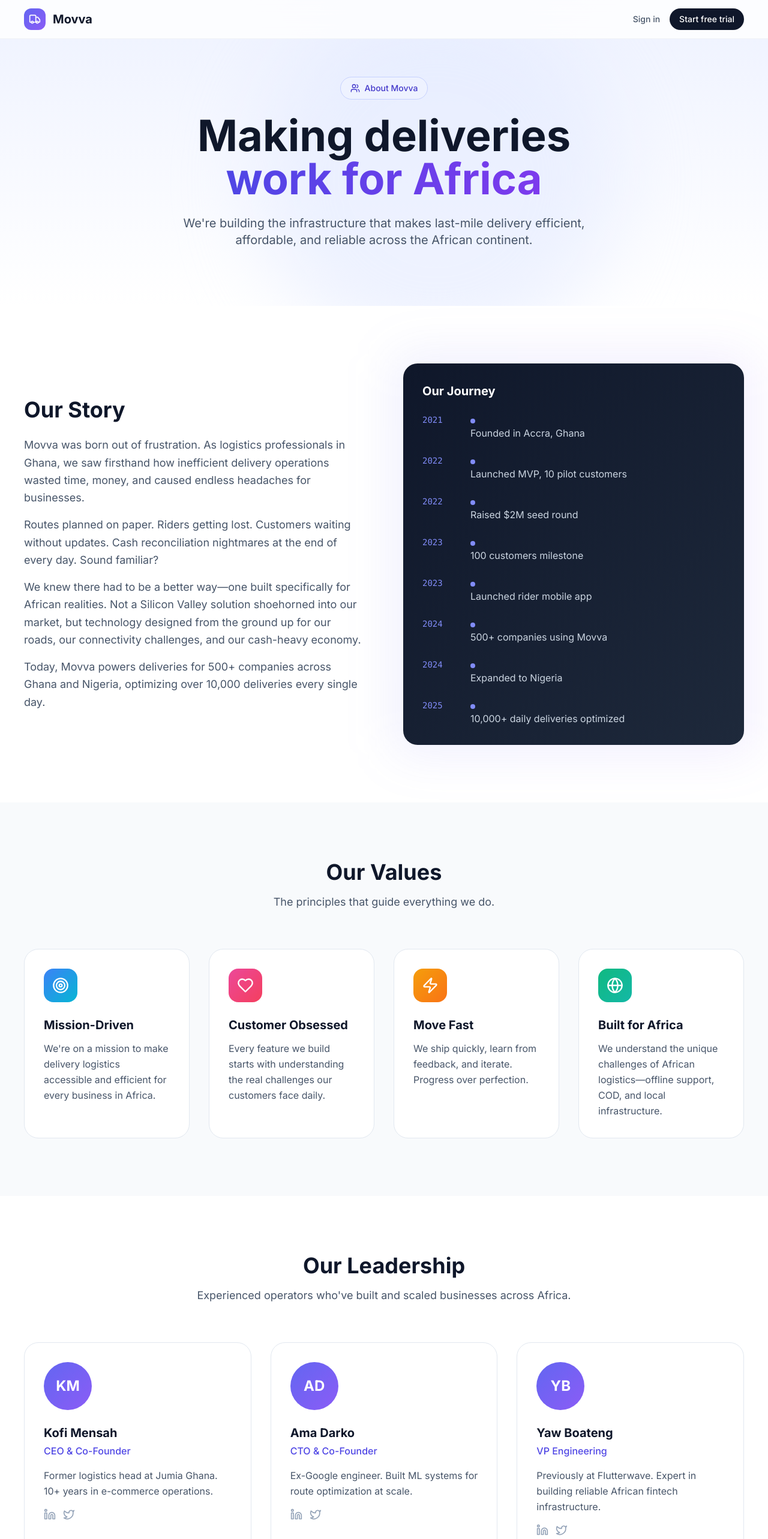
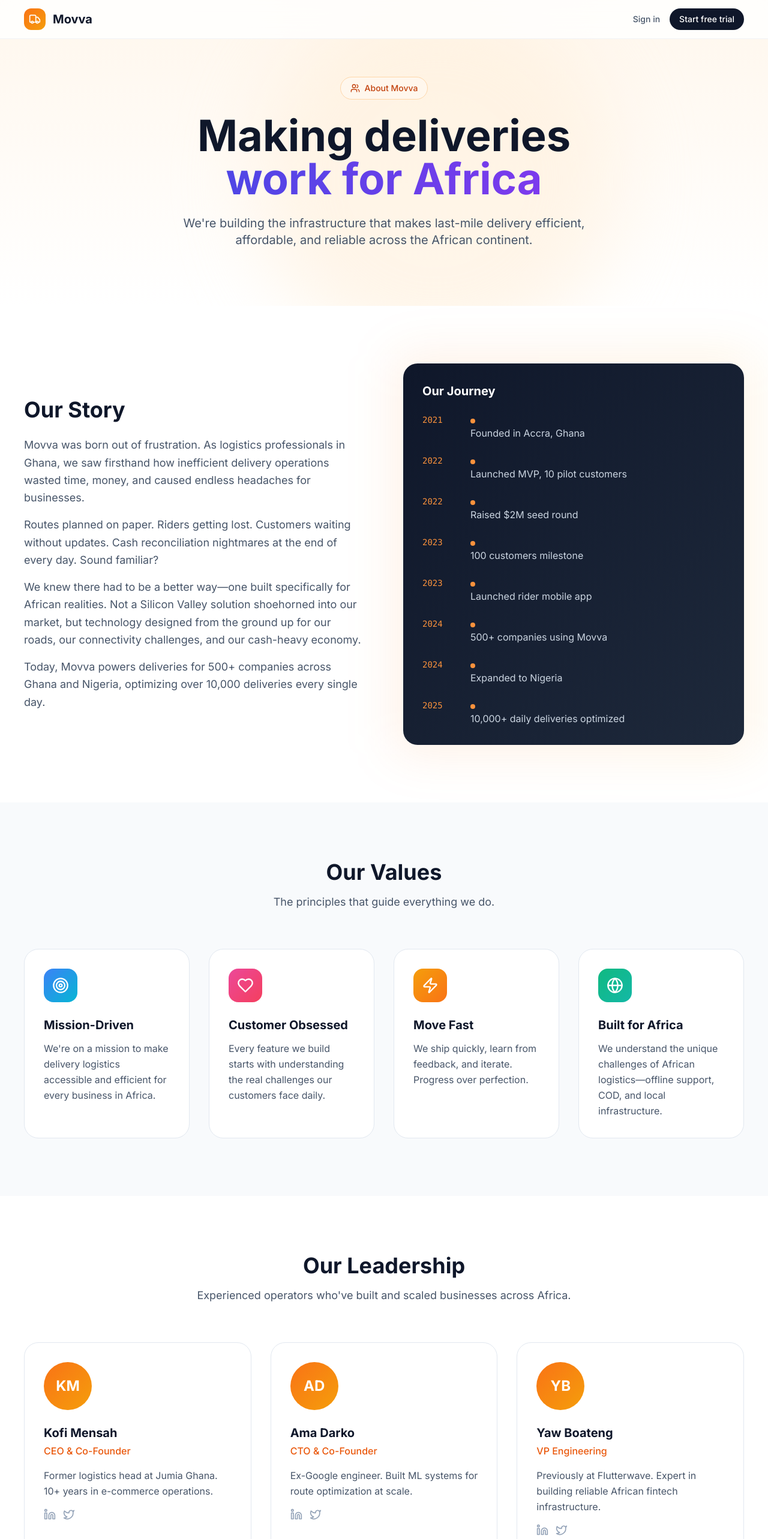
Before and after one commit to salim928/Last-Mile-Delivery-logistics-, a Next.js app in the folder frontend/: page /about in a window 1280 px wide. Shown: the top 2566 px of the page at 60% size. Built offline with nearby package versions, Linux system fonts and the light colour scheme.

Commit message:
Update About page to orange/amber branding

```diff
--- a/frontend/src/app/about/page.tsx
+++ b/frontend/src/app/about/page.tsx
@@ -102,7 +102,7 @@
         <div className="max-w-7xl mx-auto px-6 lg:px-10">
           <div className="flex items-center justify-between h-16">
             <Link href="/" className="flex items-center gap-3">
-              <div className="w-9 h-9 rounded-xl bg-gradient-to-br from-indigo-500 to-violet-500 flex items-center justify-center">
+              <div className="w-9 h-9 rounded-xl bg-gradient-to-br from-orange-500 to-amber-500 flex items-center justify-center">
                 <Truck className="w-5 h-5 text-white" />
               </div>
               <span className="text-xl font-bold text-slate-900">Movva</span>
@@ -124,14 +124,14 @@
 
       {/* Hero Section */}
       <section className="pt-32 pb-24 relative overflow-hidden">
-        <div className="absolute inset-0 bg-gradient-to-b from-indigo-50 to-white" />
-        <div className="absolute top-0 left-1/3 w-[600px] h-[600px] bg-indigo-100/50 rounded-full blur-3xl" />
+        <div className="absolute inset-0 bg-gradient-to-b from-orange-50 to-white" />
+        <div className="absolute top-0 left-1/3 w-[600px] h-[600px] bg-orange-100/50 rounded-full blur-3xl" />
 
         <div className="relative z-10 max-w-5xl mx-auto px-6 lg:px-10 text-center">
           <motion.div
             initial={{ opacity: 0, y: 20 }}
             animate={{ opacity: 1, y: 0 }}
-            className="inline-flex items-center gap-2 px-4 py-2 rounded-full bg-indigo-50 border border-indigo-200 text-sm font-medium text-indigo-700 mb-6"
+            className="inline-flex items-center gap-2 px-4 py-2 rounded-full bg-orange-50 border border-orange-200 text-sm font-medium text-orange-700 mb-6"
           >
             <Users className="w-4 h-4" />
             About Movva
@@ -201,17 +201,17 @@
               viewport={{ once: true }}
               className="relative"
             >
-              <div className="absolute -inset-4 bg-gradient-to-r from-indigo-500/10 to-violet-500/10 rounded-3xl blur-2xl" />
+              <div className="absolute -inset-4 bg-gradient-to-r from-orange-500/10 to-amber-500/10 rounded-3xl blur-2xl" />
               <div className="relative bg-gradient-to-br from-slate-900 to-slate-800 rounded-3xl p-8 text-white">
                 <h3 className="text-xl font-bold mb-6">Our Journey</h3>
                 <div className="space-y-6">
                   {milestones.map((milestone, index) => (
                     <div key={index} className="flex items-start gap-4">
-                      <span className="text-sm font-mono text-indigo-400 w-16 flex-shrink-0">
+                      <span className="text-sm font-mono text-orange-400 w-16 flex-shrink-0">
                         {milestone.year}
                       </span>
-                      <div className="flex-1">
-                        <div className="w-2 h-2 rounded-full bg-indigo-400 mt-2 mb-1" />
+                      <div className="flex-shrink-0">
+                        <div className="w-2 h-2 rounded-full bg-orange-400 mt-2 mb-1" />
                         <p className="text-slate-300">{milestone.event}</p>
                       </div>
                     </div>
@@ -272,17 +272,17 @@
                 transition={{ delay: index * 0.1 }}
                 className="bg-white rounded-3xl p-8 border border-slate-200 hover:shadow-xl hover:shadow-slate-200/50 transition-all duration-300 group"
               >
-                <div className="w-20 h-20 rounded-full bg-gradient-to-br from-indigo-500 to-violet-500 flex items-center justify-center text-white text-2xl font-bold mb-6">
+                <div className="w-20 h-20 rounded-full bg-gradient-to-br from-orange-500 to-amber-500 flex items-center justify-center text-white text-2xl font-bold mb-6">
                   {member.image}
                 </div>
                 <h3 className="text-xl font-bold text-slate-900 mb-1">{member.name}</h3>
-                <p className="text-indigo-600 font-medium mb-4">{member.role}</p>
+                <p className="text-orange-600 font-medium mb-4">{member.role}</p>
                 <p className="text-slate-600 leading-relaxed mb-4">{member.bio}</p>
                 <div className="flex gap-3">
-                  <a href="#" className="text-slate-400 hover:text-indigo-600 transition-colors">
+                  <a href="#" className="text-slate-400 hover:text-orange-600 transition-colors">
                     <Linkedin className="w-5 h-5" />
                   </a>
-                  <a href="#" className="text-slate-400 hover:text-indigo-600 transition-colors">
+                  <a href="#" className="text-slate-400 hover:text-orange-600 transition-colors">
                     <Twitter className="w-5 h-5" />
                   </a>
                 </div>
@@ -310,7 +310,7 @@
       <section className="py-24">
         <div className="max-w-4xl mx-auto px-6 lg:px-10">
           <div className="relative rounded-3xl overflow-hidden">
-            <div className="absolute inset-0 bg-gradient-to-br from-indigo-600 via-violet-600 to-purple-600" />
+            <div className="absolute inset-0 bg-gradient-to-br from-orange-600 via-amber-600 to-orange-700" />
             <div className="absolute inset-0 bg-[radial-gradient(ellipse_at_top_right,rgba(255,255,255,0.2),transparent)]" />
 
             <div className="relative z-10 py-16 px-8 lg:px-16 text-center">
@@ -324,7 +324,7 @@
               <div className="flex flex-col sm:flex-row gap-4 justify-center">
                 <Link
                   href="/careers"
-                  className="inline-flex items-center justify-center gap-2 px-8 py-4 bg-white text-indigo-600 font-semibold rounded-full hover:bg-slate-100 transition-colors"
+                  className="inline-flex items-center justify-center gap-2 px-8 py-4 bg-white text-orange-600 font-semibold rounded-full hover:bg-slate-100 transition-colors"
                 >
                   View open roles
                   <ArrowRight className="w-5 h-5" />
```
